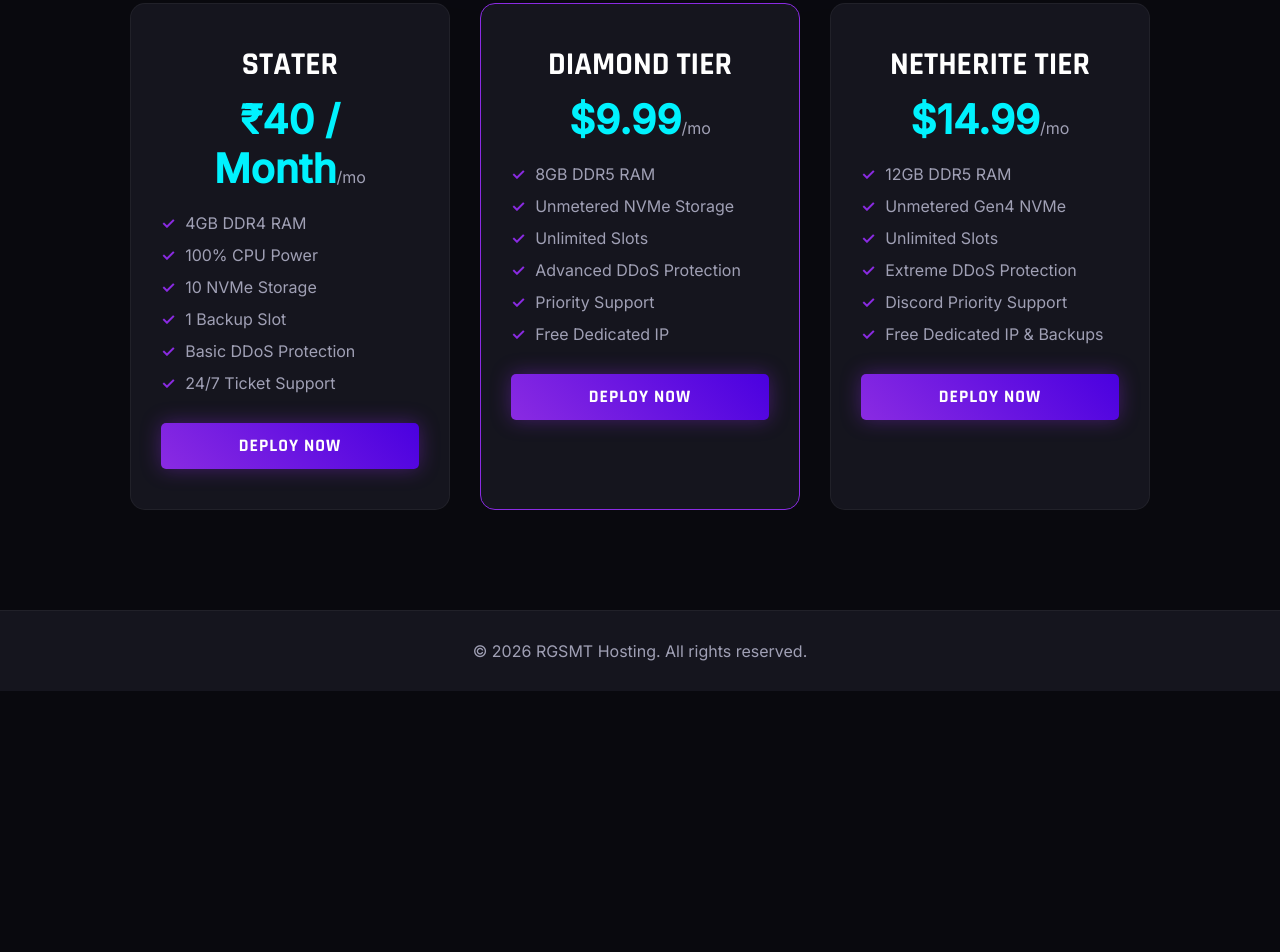
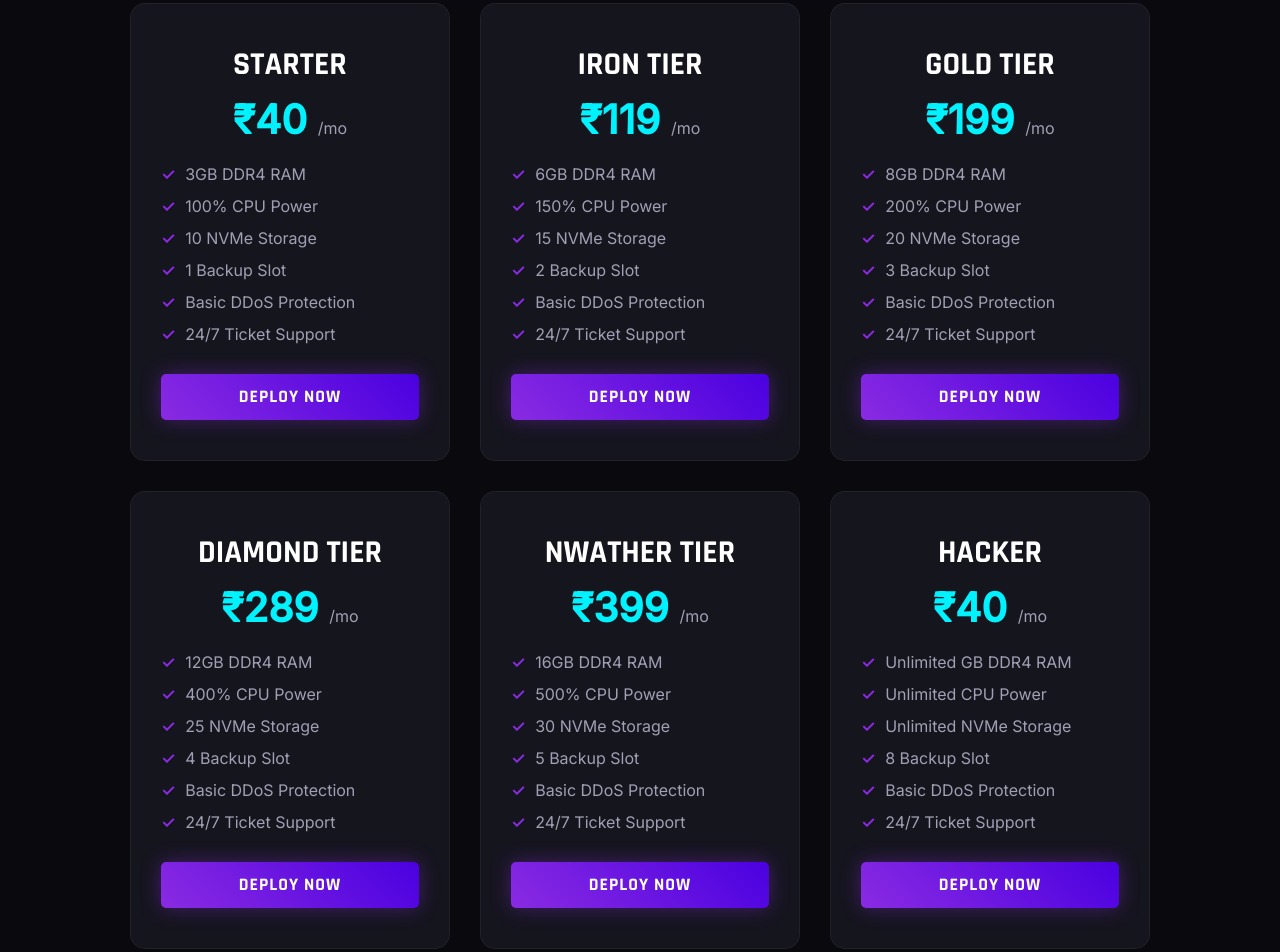
Before and after one commit to RG247FFPro/wbsite1, a plain HTML site: page index.html in a window 1280 px wide. Shown: the part 998-1950 px from the top of the page. Before the commit the page ends 1689 px from the top, so only its background shows below. Drawn offline with Linux system fonts and the light colour scheme.

Commit message:
Fix typos and update pricing in index.html

```diff
--- a/index.html
+++ b/index.html
@@ -295,10 +295,10 @@
         <div class="plans">
 
             <div class="card">
-                <h3>Stater</h3>
-                <div class="price">₹40 / Month<span>/mo</span></div>
+                <h3>Starter</h3>
+                <div class="price">₹40 <span>/mo</span></div>
                 <ul class="features">
-                    <li>4GB DDR4 RAM</li>
+                    <li>3GB DDR4 RAM</li>
                     <li>100% CPU Power</li>
                     <li>10 NVMe Storage</li>
                     <li>1 Backup Slot</li>
@@ -308,30 +308,72 @@
                 <button class="btn" style="width: 100%; padding: 12px;">Deploy Now</button>
             </div>
 
-            <div class="card" style="border-color: var(--primary);">
-                <h3>Diamond Tier</h3>
-                <div class="price">$9.99<span>/mo</span></div>
+            <div class="card">
+                <h3>Iron Tier</h3>
+                <div class="price">₹119 <span>/mo</span></div>
                 <ul class="features">
-                    <li>8GB DDR5 RAM</li>
-                    <li>Unmetered NVMe Storage</li>
-                    <li>Unlimited Slots</li>
-                    <li>Advanced DDoS Protection</li>
-                    <li>Priority Support</li>
-                    <li>Free Dedicated IP</li>
+                    <li>6GB DDR4 RAM</li>
+                    <li>150% CPU Power</li>
+                    <li>15 NVMe Storage</li>
+                    <li>2 Backup Slot</li>
+                    <li>Basic DDoS Protection</li>
+                    <li>24/7 Ticket Support</li>
                 </ul>
                 <button class="btn" style="width: 100%; padding: 12px;">Deploy Now</button>
             </div>
 
             <div class="card">
-                <h3>Netherite Tier</h3>
-                <div class="price">$14.99<span>/mo</span></div>
+                <h3>Gold Tier</h3>
+                <div class="price">₹199 <span>/mo</span></div>
                 <ul class="features">
-                    <li>12GB DDR5 RAM</li>
-                    <li>Unmetered Gen4 NVMe</li>
-                    <li>Unlimited Slots</li>
-                    <li>Extreme DDoS Protection</li>
-                    <li>Discord Priority Support</li>
-                    <li>Free Dedicated IP & Backups</li>
+                    <li>8GB DDR4 RAM</li>
+                    <li>200% CPU Power</li>
+                    <li>20 NVMe Storage</li>
+                    <li>3 Backup Slot</li>
+                    <li>Basic DDoS Protection</li>
+                    <li>24/7 Ticket Support</li>
+                </ul>
+                <button class="btn" style="width: 100%; padding: 12px;">Deploy Now</button>
+            </div>
+
+          <div class="card">
+                <h3>Diamond Tier</h3>
+                <div class="price">₹289 <span>/mo</span></div>
+                <ul class="features">
+                    <li>12GB DDR4 RAM</li>
+                    <li>400% CPU Power</li>
+                    <li>25 NVMe Storage</li>
+                    <li>4 Backup Slot</li>
+                    <li>Basic DDoS Protection</li>
+                    <li>24/7 Ticket Support</li>
+                </ul>
+                <button class="btn" style="width: 100%; padding: 12px;">Deploy Now</button>
+            </div>
+
+          <div class="card">
+                <h3>Nwather Tier</h3>
+                <div class="price">₹399 <span>/mo</span></div>
+                <ul class="features">
+                    <li>16GB DDR4 RAM</li>
+                    <li>500% CPU Power</li>
+                    <li>30 NVMe Storage</li>
+                    <li>5 Backup Slot</li>
+                    <li>Basic DDoS Protection</li>
+                    <li>24/7 Ticket Support</li>
+                </ul>
+                <button class="btn" style="width: 100%; padding: 12px;">Deploy Now</button>
+            </div>
+
+            <div class="card">
+                <h3>Hacker</h3>
+                <div class="price">₹40 <span>/mo</span></div>
+                <ul class="features">
+                    <li>Unlimited GB DDR4 RAM</li>
+                    <li>Unlimited CPU Power</li>
+                    <li>Unlimited NVMe Storage</li>
+                    <li>8 Backup Slot</li>
+                    <li>Basic DDoS Protection</li>
+                    <li>24/7 Ticket Support</li>
                 </ul>
                 <button class="btn" style="width: 100%; padding: 12px;">Deploy Now</button>
             </div>
```
